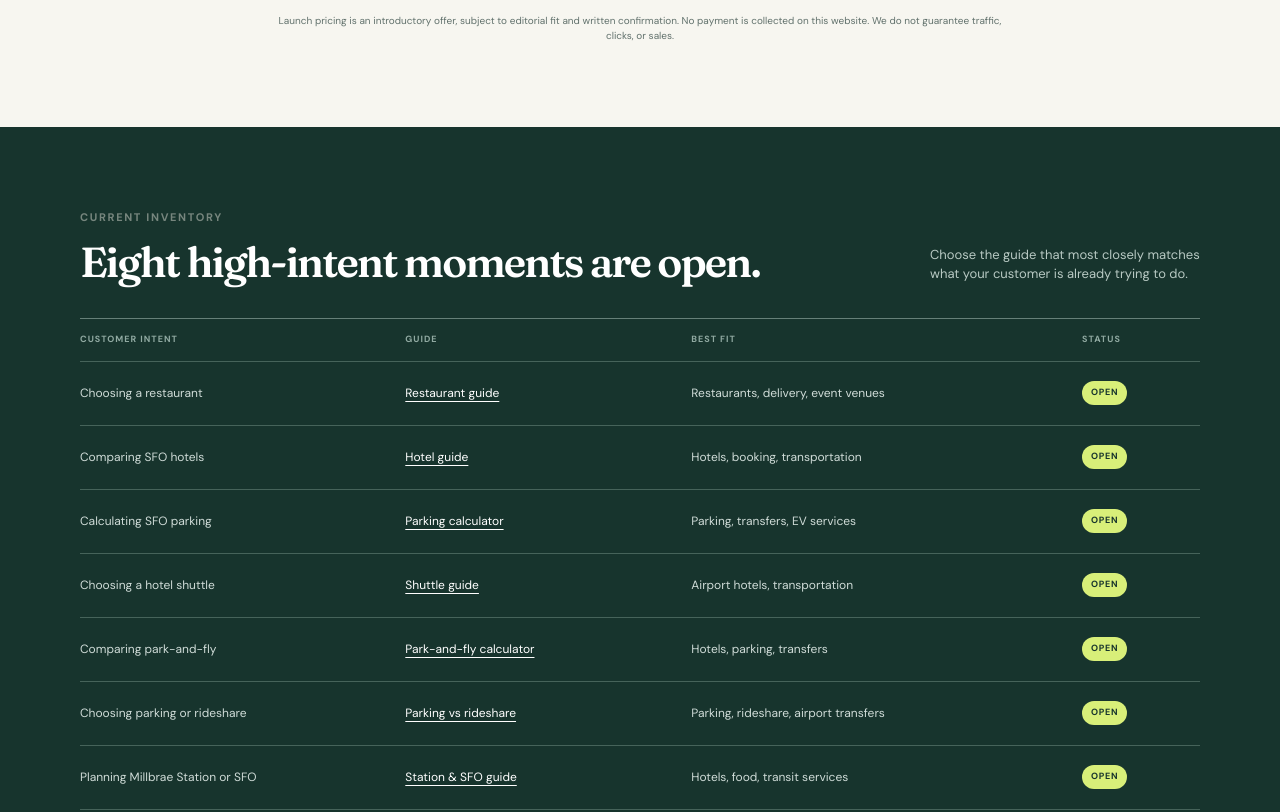
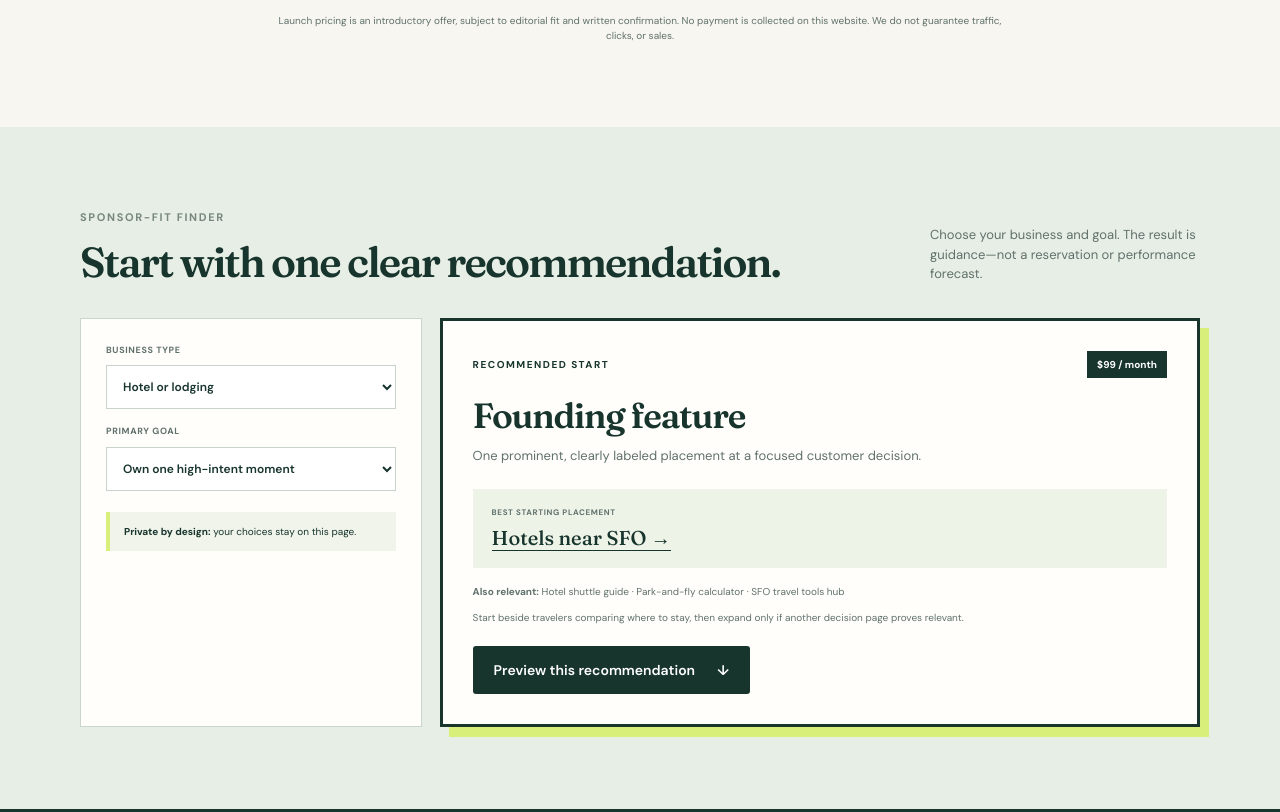
Before and after one commit to xbillbill/millbrae-ca, a website: page site/advertise.html in a window 1280 px wide. Shown: the part 1544-2356 px from the top of the page. Drawn offline with Linux system fonts and the light colour scheme.

Commit message:
Launch sponsor fit recommender

```diff
--- a/package.json
+++ b/package.json
@@ -3,7 +3,7 @@
   "private": true,
   "type": "module",
   "scripts": {
-    "test": "node scripts/test-parking-calculator.mjs && node scripts/test-park-fly-calculator.mjs && node scripts/test-rideshare-calculator.mjs && node scripts/test-sponsor-preview.mjs && node scripts/validate-site.mjs",
+    "test": "node scripts/test-parking-calculator.mjs && node scripts/test-park-fly-calculator.mjs && node scripts/test-rideshare-calculator.mjs && node scripts/test-sponsor-fit.mjs && node scripts/test-sponsor-preview.mjs && node scripts/validate-site.mjs",
     "test:site": "node scripts/validate-site.mjs"
   }
 }
--- a/scripts/validate-site.mjs
+++ b/scripts/validate-site.mjs
@@ -90,6 +90,10 @@ for (const requiredTool of requiredTools) {
 const inboundToolsLinks = [...pages.entries()].filter(([file, html]) => file !== toolsFile && html.includes(`href="${toolsFile}`));
 if (inboundToolsLinks.length < 8) fail(toolsFile, `expected at least 8 internal entry points, found ${inboundToolsLinks.length}`);
 
+const advertiseHtml = pages.get('advertise.html') || '';
+if (!advertiseHtml.includes('data-sponsor-fit-tool')) fail('advertise.html', 'missing sponsor-fit recommender');
+if (!advertiseHtml.includes('data-sponsor-preview-tool')) fail('advertise.html', 'missing sponsor preview');
+
 if (failures.length) {
   console.error(`Site validation failed (${failures.length}):`);
   failures.forEach((failure) => console.error(`- ${failure}`));
--- a/site/advertise.css
+++ b/site/advertise.css
@@ -60,6 +60,29 @@
 .button-outline { border: 1px solid var(--ink); background: transparent; color: var(--ink); }
 .button-outline:hover { color: white; }
 .terms-note { max-width: 740px; margin: 24px auto 0; color: var(--muted); font-size: 10px; text-align: center; }
+
+.fit-section { padding: 82px 0; background: #e7eee5; }
+.fit-heading { align-items: end; }
+.fit-heading h2 { margin: 0; font: 600 42px / .98 Fraunces, serif; letter-spacing: -.045em; }
+.fit-layout { display: grid; grid-template-columns: .62fr 1.38fr; gap: 18px; align-items: stretch; margin-top: 34px; }
+.fit-controls { display: grid; align-content: start; gap: 16px; padding: 25px; border: 1px solid #cad6cc; background: var(--paper); }
+.fit-controls label { color: var(--muted); font-size: 9px; font-weight: 700; letter-spacing: .07em; text-transform: uppercase; }
+.fit-controls select { width: 100%; margin-top: 8px; padding: 12px; border: 1px solid #c8d3cc; border-radius: 0; background: white; color: var(--ink); font: 600 12px 'DM Sans', sans-serif; text-transform: none; }
+.fit-controls select:focus { outline: 3px solid color-mix(in srgb, var(--lime) 55%, transparent); outline-offset: 1px; }
+.fit-privacy { margin: 5px 0 0; padding: 12px 14px; border-left: 4px solid var(--lime); background: #f0f4eb; font-size: 10px; line-height: 1.5; }
+.fit-result { padding: 30px; border: 3px solid var(--ink); background: var(--paper); box-shadow: 9px 10px 0 var(--lime); }
+.fit-result-head { display: flex; justify-content: space-between; gap: 20px; align-items: center; }
+.fit-result-head p { margin: 0; }
+.fit-result-head span { padding: 6px 10px; background: var(--ink); color: white; font-size: 10px; font-weight: 700; }
+.fit-result h3 { margin: 20px 0 10px; font: 600 35px / 1 Fraunces, serif; letter-spacing: -.035em; }
+.fit-result > p:not(.tag,.fit-alternates,.fit-reason) { color: var(--muted); font-size: 13px; }
+.fit-placement { margin: 24px 0 16px; padding: 17px 19px; background: #eef3e8; }
+.fit-placement small, .fit-placement a { display: block; }
+.fit-placement small { margin-bottom: 7px; color: var(--muted); font-size: 8px; font-weight: 700; letter-spacing: .08em; }
+.fit-placement a { width: fit-content; border-bottom: 1px solid; font: 500 20px Fraunces, serif; }
+.fit-alternates, .fit-reason { color: var(--muted); font-size: 10px; line-height: 1.6; }
+.fit-reason { max-width: 720px; }
+.fit-result .button { margin-top: 10px; border: 0; cursor: pointer; }
 
 .inventory-section {
   padding: 82px 0;
@@ -132,10 +155,14 @@
   .proof-grid { grid-template-columns: 1fr 1fr; }
   .pricing-grid,
   .sales-copy,
+  .fit-layout,
   .preview-section,
   .preview-layout { grid-template-columns: 1fr; }
   .price-card ul { min-height: auto; }
   .sales-copy { gap: 25px; }
+  .fit-section { padding: 62px 0; }
+  .fit-heading { align-items: start; }
+  .fit-result-head { align-items: start; }
   .inventory-section { padding: 62px 0; }
   .inventory-heading { align-items: start; }
   .inventory-table { border-top: 0; }
--- a/site/advertise.html
+++ b/site/advertise.html
@@ -3,10 +3,10 @@
 <head>
   <meta charset="utf-8">
   <meta name="viewport" content="width=device-width, initial-scale=1">
-  <meta name="description" content="See Millbrae Local advertising plans, current sponsor inventory, and a private in-browser placement preview.">
+  <meta name="description" content="See Millbrae Local advertising plans, open sponsor inventory, a private plan recommender, and an in-browser placement preview.">
   <meta name="theme-color" content="#14352d">
   <meta property="og:title" content="Advertise on Millbrae Local">
-  <meta property="og:description" content="Transparent launch plans, open sponsor inventory, and a private placement preview for Millbrae businesses.">
+  <meta property="og:description" content="Transparent launch plans, open sponsor inventory, and private recommendation and preview tools for Millbrae businesses.">
   <meta property="og:type" content="website">
   <meta property="og:url" content="https://www.millbrae.ca/advertise.html">
   <link rel="canonical" href="https://www.millbrae.ca/advertise.html">
@@ -52,6 +52,28 @@
         <article class="price-card"><p class="tag">CATEGORY EXCLUSIVE</p><h3>Category sponsor</h3><p class="price">$249 <small>/ month</small></p><ul><li>One sponsor per category</li><li>Top placement and sponsor label</li><li>Custom offer or promotion</li><li>Monthly click summary once available</li></ul><a class="button button-outline" href="mailto:bill.wang@bavi.work?subject=Millbrae%20Local%20category%20sponsorship">Ask about availability</a></article>
       </div>
       <p class="terms-note">Launch pricing is an introductory offer, subject to editorial fit and written confirmation. No payment is collected on this website. We do not guarantee traffic, clicks, or sales.</p>
+    </section>
+
+    <section class="fit-section" id="fit">
+      <div class="wrap">
+        <div class="section-heading fit-heading"><div><p class="eyebrow">Sponsor-fit finder</p><h2>Start with one clear recommendation.</h2></div><p class="section-note">Choose your business and goal. The result is guidance—not a reservation or performance forecast.</p></div>
+        <div class="fit-layout">
+          <div class="fit-controls" data-sponsor-fit-tool>
+            <label>Business type<select data-fit-input="business"><option value="hotel">Hotel or lodging</option><option value="parking">Parking operator</option><option value="restaurant">Restaurant or event venue</option><option value="transport">Airport transportation</option><option value="local">Local service or attraction</option></select></label>
+            <label>Primary goal<select data-fit-input="goal"><option value="single">Own one high-intent moment</option><option value="category">Reserve category exclusivity</option><option value="listing">Start with a free listing</option></select></label>
+            <p class="fit-privacy"><strong>Private by design:</strong> your choices stay on this page.</p>
+          </div>
+          <aside class="fit-result" aria-live="polite">
+            <div class="fit-result-head"><p class="tag">RECOMMENDED START</p><span data-fit-price>$99 / month</span></div>
+            <h3 data-fit-plan>Founding feature</h3>
+            <p data-fit-summary>One prominent, clearly labeled placement at a focused customer decision.</p>
+            <div class="fit-placement"><small>BEST STARTING PLACEMENT</small><a data-fit-primary href="hotels-near-sfo-millbrae.html">Hotels near SFO →</a></div>
+            <p class="fit-alternates"><strong>Also relevant:</strong> <span data-fit-alternates>Hotel shuttle guide · Park-and-fly calculator · SFO travel tools hub</span></p>
+            <p class="fit-reason" data-fit-reason>Start beside travelers comparing where to stay, then expand only if another decision page proves relevant.</p>
+            <button class="button" type="button" data-apply-fit>Preview this recommendation <span>↓</span></button>
+          </aside>
+        </div>
+      </div>
     </section>
 
     <section class="inventory-section" id="inventory">
@@ -102,7 +124,7 @@
           <label>Business name<input type="text" data-preview-input="business" maxlength="50" value="Your Millbrae Business"></label>
           <label>Offer headline<input type="text" data-preview-input="offer" maxlength="90" value="A clear reason for nearby customers to choose you."></label>
           <label>Call to action<input type="text" data-preview-input="cta" maxlength="28" value="View this offer"></label>
-          <label>Guide context<select data-preview-input="context"><option value="parking">Parking calculator</option><option value="hotels">Hotel guide</option><option value="dining">Restaurant guide</option><option value="station">Station &amp; SFO guide</option></select></label>
+          <label>Guide context<select data-preview-input="context"><option value="parking">Parking calculator</option><option value="hotels">Hotel guide</option><option value="dining">Restaurant guide</option><option value="shuttle">Hotel shuttle guide</option><option value="parkfly">Park-and-fly calculator</option><option value="rideshare">Parking vs rideshare</option><option value="station">Station &amp; SFO guide</option><option value="tools">SFO travel tools hub</option></select></label>
         </div>
         <aside class="sponsor-preview-card" aria-label="Sponsored placement preview" aria-live="polite">
           <p class="preview-tag">FEATURED PARTNER · <span data-preview-context>PARKING CALCULATOR</span></p>
@@ -123,6 +145,7 @@
   </main>
 
   <footer class="site-footer wrap"><span>© 2026 Millbrae Local</span><span>Independent local guide · Not affiliated with the City of Millbrae</span><span><a href="index.html">Home</a> · <a href="mailto:bill.wang@bavi.work">Contact</a></span></footer>
+  <script type="module" src="sponsor-fit.js"></script>
   <script type="module" src="sponsor-preview.js"></script>
 </body>
 </html>
--- /dev/null
+++ b/site/sponsor-fit.js
@@ -0,0 +1,108 @@
+const BUSINESSES = Object.freeze({
+  hotel: Object.freeze({
+    primary: Object.freeze({ label: 'Hotels near SFO', href: 'hotels-near-sfo-millbrae.html' }),
+    alternates: Object.freeze(['Hotel shuttle guide', 'Park-and-fly calculator', 'SFO travel tools hub']),
+    context: 'hotels',
+    reason: 'Start beside travelers comparing where to stay, then expand only if another decision page proves relevant.'
+  }),
+  parking: Object.freeze({
+    primary: Object.freeze({ label: 'SFO parking calculator', href: 'sfo-airport-parking-millbrae.html' }),
+    alternates: Object.freeze(['Parking vs rideshare', 'Park-and-fly calculator', 'SFO travel tools hub']),
+    context: 'parking',
+    reason: 'Start beside a live parking-cost comparison, where a rate, transfer detail, or promotion can answer the decision directly.'
+  }),
+  restaurant: Object.freeze({
+    primary: Object.freeze({ label: 'Restaurant guide', href: 'restaurants-in-millbrae.html' }),
+    alternates: Object.freeze(['Station & SFO guide', 'SFO travel tools hub']),
+    context: 'dining',
+    reason: 'Start beside diners choosing a meal. A concise offer and direct ordering or reservation link are the clearest fit.'
+  }),
+  transport: Object.freeze({
+    primary: Object.freeze({ label: 'Hotel shuttle guide', href: 'millbrae-hotels-sfo-shuttle.html' }),
+    alternates: Object.freeze(['Parking vs rideshare', 'Station & SFO guide', 'SFO travel tools hub']),
+    context: 'shuttle',
+    reason: 'Start where travelers are comparing airport transfers, then use broader travel placement only when the service area fits.'
+  }),
+  local: Object.freeze({
+    primary: Object.freeze({ label: 'Station & SFO guide', href: 'millbrae-station-sfo-guide.html' }),
+    alternates: Object.freeze(['Restaurant guide', 'SFO travel tools hub']),
+    context: 'station',
+    reason: 'Start with the guide closest to the customer problem you solve; editorial fit is confirmed before anything is published.'
+  })
+});
+
+const GOALS = Object.freeze({
+  single: Object.freeze({
+    plan: 'Founding feature',
+    price: '$99 / month',
+    summary: 'One prominent, clearly labeled placement at a focused customer decision.'
+  }),
+  category: Object.freeze({
+    plan: 'Category sponsor',
+    price: '$249 / month',
+    summary: 'One relevant business category reserved across an agreed scope, with exact pages confirmed before publishing.'
+  }),
+  listing: Object.freeze({
+    plan: 'Community listing',
+    price: '$0',
+    summary: 'An editorially reviewed business name and direct link, without paid placement or guaranteed inclusion.'
+  })
+});
+
+export function getSponsorFit(input = {}) {
+  const business = BUSINESSES[input.business] || BUSINESSES.hotel;
+  const goal = GOALS[input.goal] || GOALS.single;
+  return {
+    plan: goal.plan,
+    price: goal.price,
+    summary: goal.summary,
+    primary: { ...business.primary },
+    alternates: [...business.alternates],
+    context: business.context,
+    reason: business.reason
+  };
+}
+
+if (typeof document !== 'undefined') {
+  const tool = document.querySelector('[data-sponsor-fit-tool]');
+
+  if (tool) {
+    const inputs = Object.fromEntries(
+      [...tool.querySelectorAll('[data-fit-input]')].map((input) => [input.dataset.fitInput, input])
+    );
+    const outputs = {
+      plan: document.querySelector('[data-fit-plan]'),
+      price: document.querySelector('[data-fit-price]'),
+      summary: document.querySelector('[data-fit-summary]'),
+      primary: document.querySelector('[data-fit-primary]'),
+      alternates: document.querySelector('[data-fit-alternates]'),
+      reason: document.querySelector('[data-fit-reason]')
+    };
+    let current = getSponsorFit();
+
+    const render = () => {
+      current = getSponsorFit(Object.fromEntries(
+        Object.entries(inputs).map(([key, input]) => [key, input.value])
+      ));
+      outputs.plan.textContent = current.plan;
+      outputs.price.textContent = current.price;
+      outputs.summary.textContent = current.summary;
+      outputs.primary.textContent = `${current.primary.label} →`;
+      outputs.primary.href = current.primary.href;
+      outputs.alternates.textContent = current.alternates.join(' · ');
+      outputs.reason.textContent = current.reason;
+    };
+
+    tool.addEventListener('input', render);
+    tool.addEventListener('change', render);
+    document.querySelector('[data-apply-fit]')?.addEventListener('click', () => {
+      const previewContext = document.querySelector('[data-preview-input="context"]');
+      if (previewContext) {
+        previewContext.value = current.context;
+        previewContext.dispatchEvent(new Event('change', { bubbles: true }));
+      }
+      document.querySelector('#preview')?.scrollIntoView({ behavior: 'smooth' });
+    });
+    render();
+  }
+}
--- a/site/sponsor-preview.js
+++ b/site/sponsor-preview.js
@@ -11,7 +11,11 @@ const CONTEXTS = Object.freeze({
   parking: 'PARKING CALCULATOR',
   hotels: 'HOTEL GUIDE',
   dining: 'RESTAURANT GUIDE',
-  station: 'STATION & SFO GUIDE'
+  shuttle: 'HOTEL SHUTTLE GUIDE',
+  parkfly: 'PARK-AND-FLY CALCULATOR',
+  rideshare: 'PARKING VS RIDESHARE',
+  station: 'STATION & SFO GUIDE',
+  tools: 'SFO TRAVEL TOOLS HUB'
 });
 
 function normalize(value, fallback, limit) {
```
Also changed, not shown: scripts/test-sponsor-fit.mjs (added, +34 -0 lines), scripts/test-sponsor-preview.mjs (+10 -0 lines).
